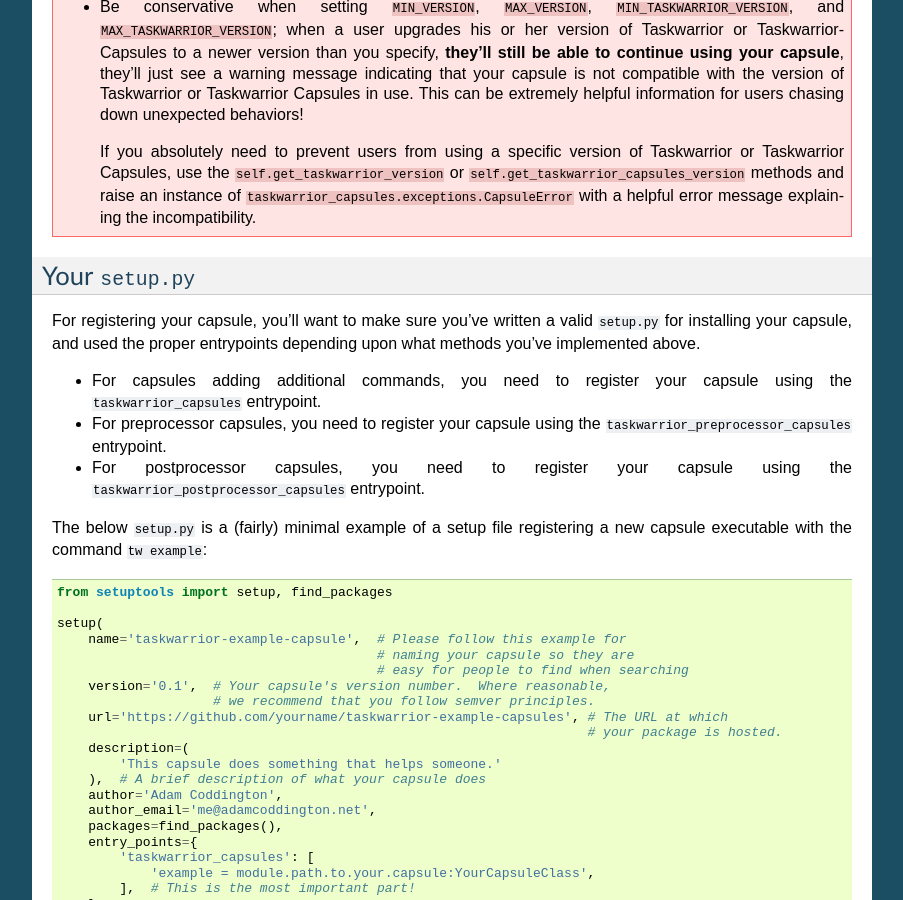
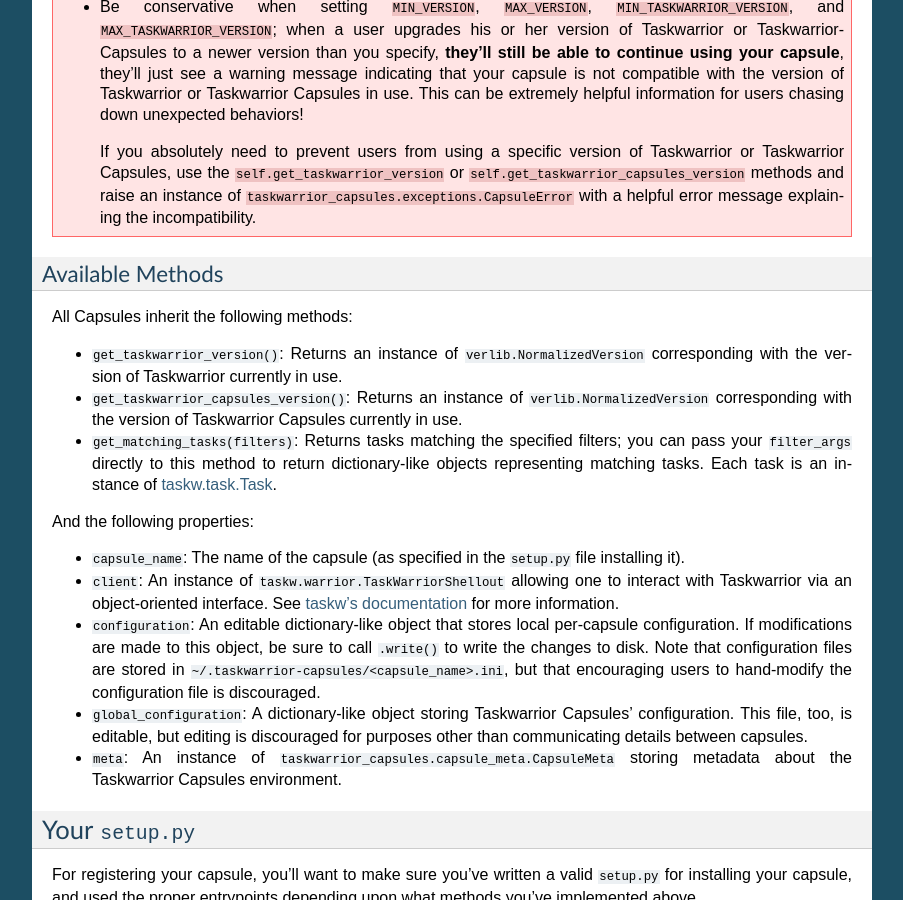
Before and after one commit to mokrunka/taskwarrior-capsules, a Sphinx documentation site: the page built from docs/source/writing_capsules.rst, in a window 1280 px wide and 900 px high, scrolled down 1928 px. Shown: the whole window, without its empty margins (198-1101 px from the left). Built offline with Sphinx 7.4.7, drawn with Linux system fonts in a browser that asks for light colours.

Commit message:
Adding information detailing which methods are inherited.

```diff
--- a/docs/source/writing_capsules.rst
+++ b/docs/source/writing_capsules.rst
@@ -136,6 +136,42 @@
      of ``taskwarrior_capsules.exceptions.CapsuleError`` with a helpful
      error message explaining the incompatibility.
 
+Available Methods
+~~~~~~~~~~~~~~~~~
+
+All Capsules inherit the following methods:
+
+* ``get_taskwarrior_version()``: Returns an instance of ``verlib.NormalizedVersion``
+  corresponding with the version of Taskwarrior currently in use.
+* ``get_taskwarrior_capsules_version()``: Returns an instance of
+  ``verlib.NormalizedVersion`` corresponding with the version of
+  Taskwarrior Capsules currently in use.
+* ``get_matching_tasks(filters)``: Returns tasks matching the specified filters;
+  you can pass your ``filter_args`` directly to this method to return
+  dictionary-like objects representing matching tasks.  Each task is an instance
+  of `taskw.task.Task <https://github.com/ralphbean/taskw/blob/03b908bcedb0bc36d4c8f5f9b1fc62271296417b/taskw/task.py#L26>`_.
+
+And the following properties:
+
+* ``capsule_name``: The name of the capsule (as specified in the
+  ``setup.py`` file installing it).
+* ``client``: An instance of ``taskw.warrior.TaskWarriorShellout`` allowing
+  one to interact with Taskwarrior via an object-oriented interface.  See
+  `taskw's documentation <https://github.com/ralphbean/taskw>`_ for more
+  information.
+* ``configuration``: An editable dictionary-like object that stores
+  local per-capsule configuration.  If modifications are made to this object,
+  be sure to call ``.write()`` to write the changes to disk.  Note that
+  configuration files are stored in
+  ``~/.taskwarrior-capsules/<capsule_name>.ini``, but that encouraging users
+  to hand-modify the configuration file is discouraged.
+* ``global_configuration``: A dictionary-like object storing Taskwarrior
+  Capsules' configuration.  This file, too, is editable, but editing
+  is discouraged for purposes other than communicating details between
+  capsules.
+* ``meta``: An instance of ``taskwarrior_capsules.capsule_meta.CapsuleMeta``
+  storing metadata about the Taskwarrior Capsules environment.
+
 Your ``setup.py``
 -----------------
 
```
